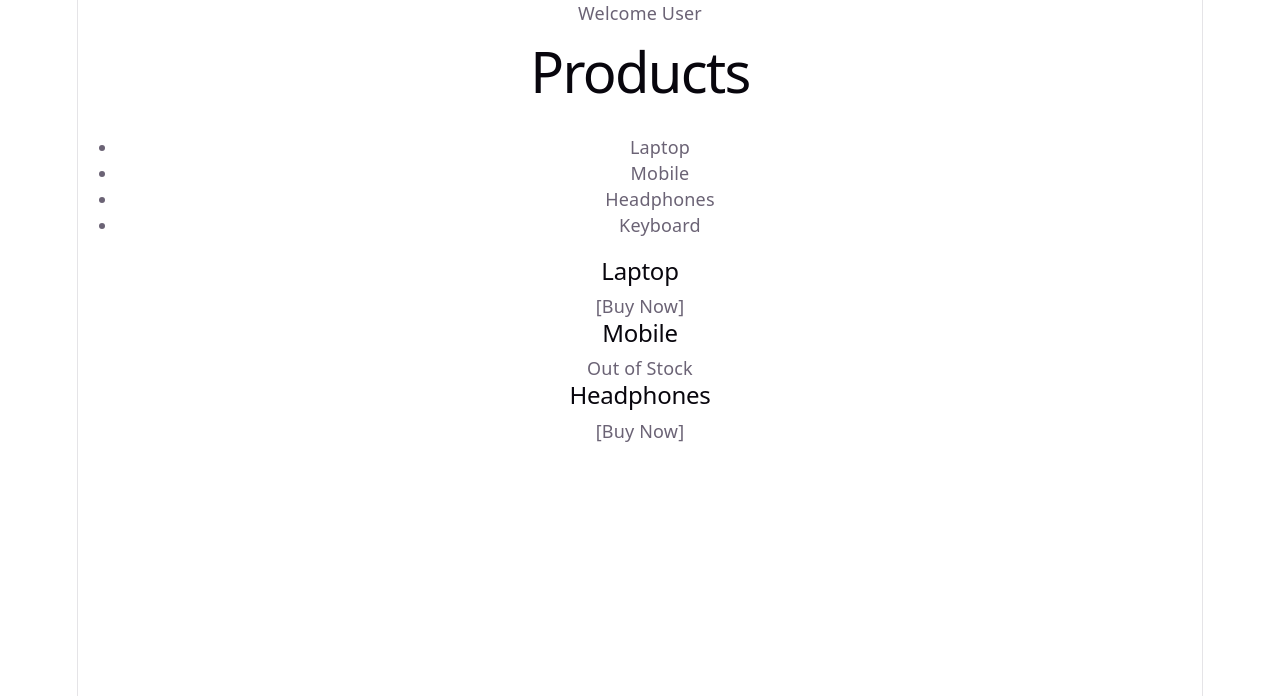
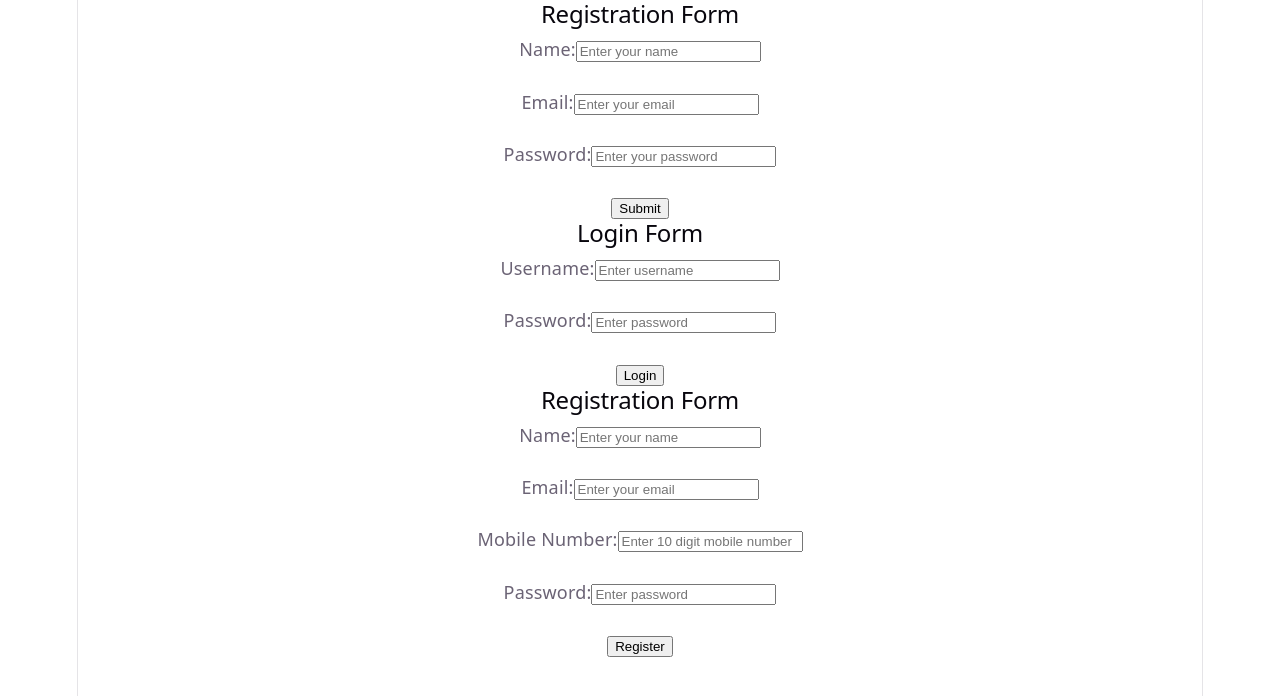
Before and after one commit to anushalakshmi-r/react, a React (Vite) app in the folder reactapp/: page / in a window 1280 px wide. Shown: the top 696 px of the page. Built offline with nearby package versions, Linux system fonts and the light colour scheme.

Commit message:
Add React Program

```diff
--- a/reactapp/src/main.jsx
+++ b/reactapp/src/main.jsx
@@ -4,13 +4,21 @@ import './index.css'
 import App from './App.jsx';
 import AnotherProgram from './task2.jsx';
 import ProductList from './task3.jsx';
+import RegistrationForm from './reactp1.jsx';
+import LoginForm from './reactp2.jsx';
+import RegistrationFormm from './reactp3.jsx';
+
+
 
 createRoot(document.getElementById('root')).render(
   <StrictMode>
     <>
-    <App />
+    {/* <App />
     <AnotherProgram />
-    <ProductList />
+    <ProductList /> */}
+    <RegistrationForm />
+    <LoginForm />
+    <RegistrationFormm />
     </>
   </StrictMode>,
 )
--- /dev/null
+++ b/reactapp/src/reactp1.jsx
@@ -0,0 +1,89 @@
+import React, { useState } from "react";
+
+function RegistrationForm() {
+
+  // State variables
+  const [name, setName] = useState("");
+  const [email, setEmail] = useState("");
+  const [password, setPassword] = useState("");
+
+  // Submitted details
+  const [submittedData, setSubmittedData] = useState(null);
+
+  // Submit function
+  const handleSubmit = (e) => {
+    e.preventDefault();
+
+    setSubmittedData({
+      name: name,
+      email: email,
+      password: password
+    });
+  };
+
+  return (
+    <div>
+
+      <h2>Registration Form</h2>
+
+      <form onSubmit={handleSubmit}>
+
+        {/* Name */}
+        <div>
+          <label>Name:</label>
+          <input
+            type="text"
+            value={name}
+            onChange={(e) => setName(e.target.value)}
+            placeholder="Enter your name"
+          />
+        </div>
+
+        <br />
+
+        {/* Email */}
+        <div>
+          <label>Email:</label>
+          <input
+            type="email"
+            value={email}
+            onChange={(e) => setEmail(e.target.value)}
+            placeholder="Enter your email"
+          />
+        </div>
+
+        <br />
+
+        {/* Password */}
+        <div>
+          <label>Password:</label>
+          <input
+            type="password"
+            value={password}
+            onChange={(e) => setPassword(e.target.value)}
+            placeholder="Enter your password"
+          />
+        </div>
+
+        <br />
+
+        <button type="submit">Submit</button>
+
+      </form>
+
+      {/* Display submitted details */}
+      {submittedData && (
+        <div>
+          <h3>Entered Details</h3>
+
+          <p>Name: {submittedData.name}</p>
+          <p>Email: {submittedData.email}</p>
+          <p>Password: {submittedData.password}</p>
+        </div>
+      )}
+
+    </div>
+  );
+}
+
+export default RegistrationForm;
--- /dev/null
+++ b/reactapp/src/reactp2.jsx
@@ -0,0 +1,61 @@
+import React, { useRef } from "react";
+
+function LoginForm() {
+
+  // Create refs
+  const usernameRef = useRef(null);
+  const passwordRef = useRef(null);
+
+  // Login function
+  const handleLogin = (e) => {
+    e.preventDefault();
+
+    const username = usernameRef.current.value;
+    const password = passwordRef.current.value;
+
+    console.log("Username:", username);
+    console.log("Password:", password);
+  };
+
+  return (
+    <div>
+
+      <h2>Login Form</h2>
+
+      <form onSubmit={handleLogin}>
+
+        {/* Username */}
+        <div>
+          <label>Username:</label>
+
+          <input
+            type="text"
+            ref={usernameRef}
+            placeholder="Enter username"
+          />
+        </div>
+
+        <br />
+
+        {/* Password */}
+        <div>
+          <label>Password:</label>
+
+          <input
+            type="password"
+            ref={passwordRef}
+            placeholder="Enter password"
+          />
+        </div>
+
+        <br />
+
+        <button type="submit">Login</button>
+
+      </form>
+
+    </div>
+  );
+}
+
+export default LoginForm;
--- /dev/null
+++ b/reactapp/src/reactp3.jsx
@@ -0,0 +1,152 @@
+import React, { useState } from "react";
+
+function RegistrationFormm() {
+
+  // Store input values
+  const [name, setName] = useState("");
+  const [email, setEmail] = useState("");
+  const [mobile, setMobile] = useState("");
+  const [password, setPassword] = useState("");
+
+  // Store error messages
+  const [errors, setErrors] = useState({});
+
+  const handleSubmit = (e) => {
+    e.preventDefault();
+
+    let newErrors = {};
+
+    // Regular Expressions
+    const namePattern = /^[A-Za-z ]+$/;
+    const emailPattern = /^[^\s@]+@[^\s@]+\.[^\s@]+$/;
+    const mobilePattern = /^[0-9]{10}$/;
+    const passwordPattern = /^(?=.*[a-z])(?=.*[A-Z])(?=.*\d).{8,}$/;
+
+    // Name validation
+    if (!namePattern.test(name)) {
+      newErrors.name =
+        "Name should contain only letters and spaces";
+    }
+
+    // Email validation
+    if (!emailPattern.test(email)) {
+      newErrors.email =
+        "Enter a valid email address";
+    }
+
+    // Mobile validation
+    if (!mobilePattern.test(mobile)) {
+      newErrors.mobile =
+        "Mobile number must contain exactly 10 digits";
+    }
+
+    // Password validation
+    if (!passwordPattern.test(password)) {
+      newErrors.password =
+        "Password must contain 8 characters, uppercase, lowercase and a number";
+    }
+
+    // Set errors
+    setErrors(newErrors);
+
+    // Submit only if there are no errors
+    if (Object.keys(newErrors).length === 0) {
+      alert("Registration Successful!");
+
+      console.log("Name:", name);
+      console.log("Email:", email);
+      console.log("Mobile:", mobile);
+      console.log("Password:", password);
+    }
+  };
+
+  return (
+    <div>
+
+      <h2>Registration Form</h2>
+
+      <form onSubmit={handleSubmit}>
+
+        {/* Name */}
+        <div>
+          <label>Name:</label>
+
+          <input
+            type="text"
+            value={name}
+            onChange={(e) => setName(e.target.value)}
+            placeholder="Enter your name"
+          />
+
+          {errors.name && (
+            <p>{errors.name}</p>
+          )}
+        </div>
+
+        <br />
+
+        {/* Email */}
+        <div>
+          <label>Email:</label>
+
+          <input
+            type="text"
+            value={email}
+            onChange={(e) => setEmail(e.target.value)}
+            placeholder="Enter your email"
+          />
+
+          {errors.email && (
+            <p>{errors.email}</p>
+          )}
+        </div>
+
+        <br />
+
+        {/* Mobile */}
+        <div>
+          <label>Mobile Number:</label>
+
+          <input
+            type="text"
+            value={mobile}
+            onChange={(e) => setMobile(e.target.value)}
+            placeholder="Enter 10 digit mobile number"
+          />
+
+          {errors.mobile && (
+            <p>{errors.mobile}</p>
+          )}
+        </div>
+
+        <br />
+
+        {/* Password */}
+        <div>
+          <label>Password:</label>
+
+          <input
+            type="password"
+            value={password}
+            onChange={(e) => setPassword(e.target.value)}
+            placeholder="Enter password"
+          />
+
+          {errors.password && (
+            <p>{errors.password}</p>
+          )}
+        </div>
+
+        <br />
+
+        <button type="submit">
+          Register
+        </button>
+
+      </form>
+
+    </div>
+  );
+}
+
+export default RegistrationFormm;
```
